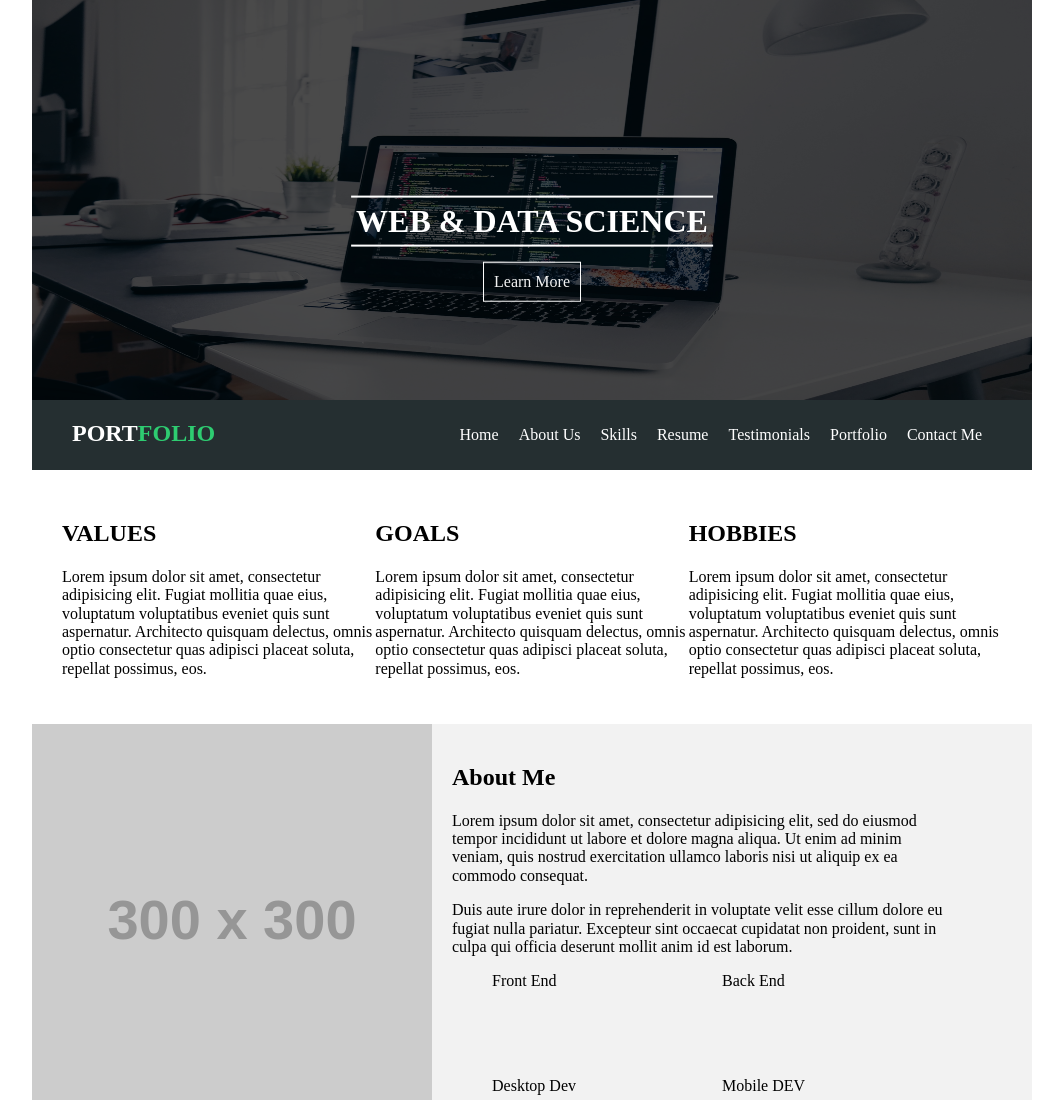
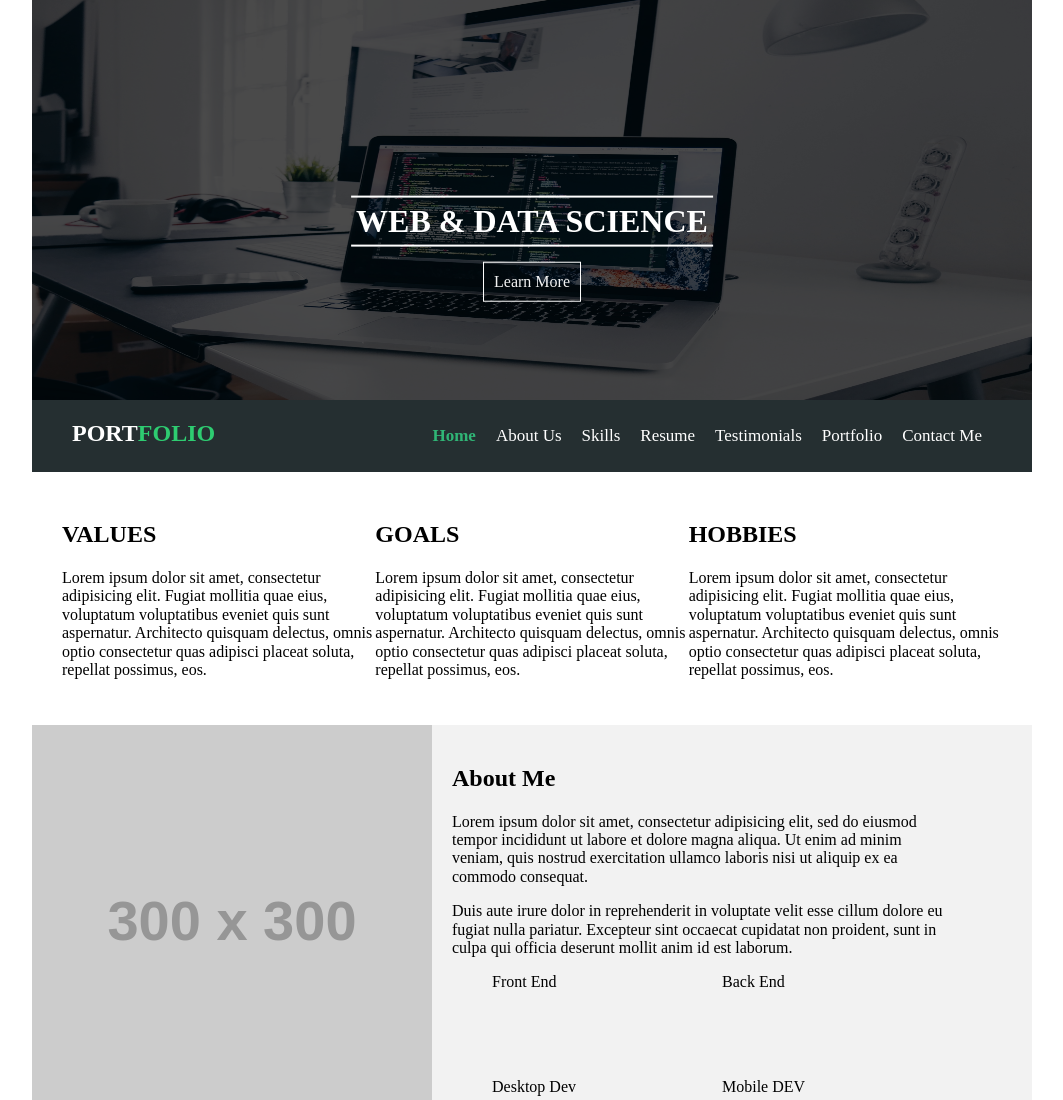
Before and after one commit to AkliYalaoui/basic-portfolio, a plain HTML site: page index.html in a window 1280 px wide. Shown: the top 1100 px of the page, without its empty margins (108-1171 px from the left). Drawn offline with Linux system fonts and the light colour scheme; placeholder pictures from the web are drawn by us.

Commit message:
added the navbar links

```diff
--- a/css/styles.css
+++ b/css/styles.css
@@ -70,6 +70,18 @@ header nav ul{
 header nav ul li{
     float: left;
     padding: 10px
+}
+header nav ul li a{
+  text-decoration: none;
+  color: #fff;
+  font-size: 17px;
+}
+header nav ul li a:hover{
+   color: #30B576;
+}
+.active{
+  color: #30B576;
+  font-weight: 700;
 }
 /*end header   */
 
--- a/index.html
+++ b/index.html
@@ -13,7 +13,7 @@
   <body>
        <div class="container">
             <!-- start header -->
-            <header>
+            <header id="home">
                  <div class="slider">
                      <img src="img/header.jpg" alt="background-header">
                      <div class="overlay">
@@ -26,13 +26,13 @@
                              <h2>Port<span>folio</span></h2>
                         </div>
                          <ul>
-                            <li>Home</li>
-                            <li>About Us</li>
-                            <li>Skills</li>
-                            <li>Resume</li>
-                            <li>Testimonials</li>
-                            <li>Portfolio</li>
-                            <li>Contact Me</li>
+                            <li><a href="#home" class="active">Home</a></li>
+                            <li><a href="#about">About Us</a></li>
+                            <li><a href="#skill">Skills</a></li>
+                            <li><a href="#resume">Resume</a></li>
+                            <li><a href="#testimonials">Testimonials</a></li>
+                            <li><a href="#portfolio">Portfolio</a></li>
+                            <li><a href="#contact">Contact Me</a></li>
                         </ul>
                       </nav>
             </header>
@@ -58,7 +58,7 @@
 
             </section>
 
-            <section class="about">
+            <section id="about" class="about">
 
                 <article class="image">
                     <img src="http://placehold.it/300/300" alt="profile picture">
@@ -78,7 +78,7 @@
 
             </section>
 
-            <section class="myskills">
+            <section id="skill" class="myskills">
 
                <article class="skill">
                  <h2>my skills</h2>
@@ -107,7 +107,7 @@
                </article>
             </section>
 
-            <section class="resume">
+            <section id="resume" class="resume">
                     <h2>Resume</h2>
                     <p>Lorem ipsum dolor sit amet, consectetur adipisicing elit, sed do eiusmod tempor incididunt ut labore et dolore magna aliqua. Ut enim ad minim veniam, quis nostrud exercitation ullamco laboris nisi ut aliquip ex ea commodo consequat. Duis aute irure dolor in reprehenderit in voluptate velit esse cillum dolore eu fugiat nulla pariatur. Excepteur sint occaecat cupidatat non proident, sunt in culpa qui officia deserunt mollit anim id est laborum.</p>
                     <a href="#">Download resume</a>
@@ -172,7 +172,7 @@
                 </article>
             </section>
 
-             <section class="testimonials">
+             <section id="testimonials" class="testimonials">
                 <blockquote cite="facebook.com/kamuska.einstein">
                    <q>Lorem ipsum dolor sit amet, consectetur adipisicing elit. Unde ipsam earum, cum quidem! Necessitatibus, illum, vel. Voluptas architecto velit sint, cupiditate quis perspiciatis ipsam repellendus tempora perferendis necessitatibus, consequatur id
                    </q>
@@ -181,7 +181,7 @@
                 </blockquote>
              </section>
 
-             <section class="portfolio">
+             <section id="portfolio" class="portfolio">
                   <h2>Portfolio</h2>
                   <p>Lorem ipsum dolor sit amet, consectetur adipisicing elit. Optio explicabo accusamus ratione recusandae officia officiis pariatur deserunt ipsa corporis iusto.</p>
                    <div class="work">
@@ -201,7 +201,7 @@
        <!-- start footer -->
         <footer>
 
-           <section class="contact-me">
+           <section id="contact" class="contact-me">
 
               <article class="contact">
                    <h2>Contac Me</h2>
```
